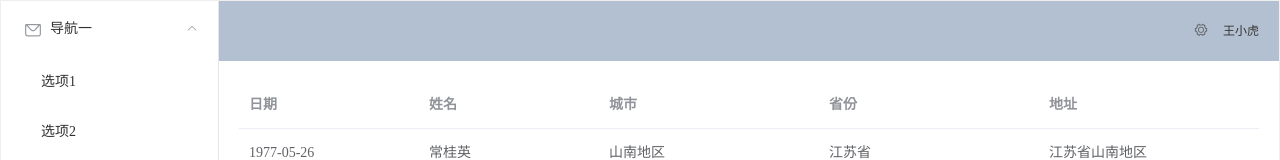
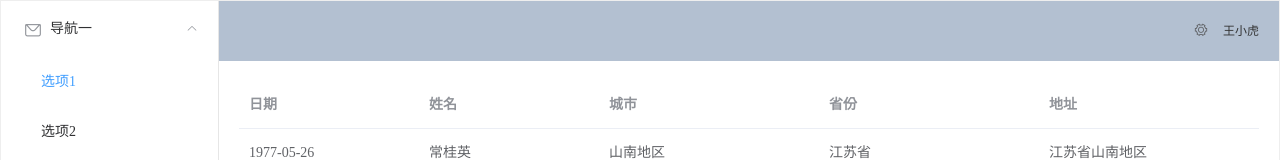
Before and after one commit to zhfjsxh/element, a Vue app: page /table in a window 1280 px wide. Shown: the top 160 px of the page. Built offline with nearby package versions, Linux system fonts and the light colour scheme; no server answers.

Commit message:
third commit

```diff
--- a/src/views/Home.vue
+++ b/src/views/Home.vue
@@ -6,7 +6,7 @@
         <template slot="title"><i class="el-icon-message"></i>导航一</template>
 <el-menu-item-group>
     <!-- <template slot="title">分组一</template> -->
-    <el-menu-item index="/table">选项1</el-menu-item>
+    <el-menu-item index="/table" :class="this.$route.path == '/table' ?'is-active':'' ">选项1</el-menu-item>
     <el-menu-item index="/about">选项2</el-menu-item>
     <el-menu-item index="1-3">选项3</el-menu-item>
     <!-- <el-menu-item index="1-4-1">选项4-1</el-menu-item> -->
@@ -81,6 +81,7 @@
 </template>
 
 <script>
+    import axios from 'axios'
     export default {
         data() {
             const item = {
@@ -91,6 +92,13 @@
             return {
                 tableData: Array(20).fill(item)
             }
+        },
+        mounted() {
+            console.log(this.$route.path)
+            axios.get('https://mock.mengxuegu.com/mock/60587df50d58b864da03d4e6/vuedemo/userdata').then(res => {
+                console.log(res)
+            })
+
         }
     };
 </script>
@@ -114,4 +122,8 @@
     .el-menu-item-group__title {
         padding: 0 !important;
     }
+
+    .active {
+        color: #409eff;
+    }
 </style>
```
